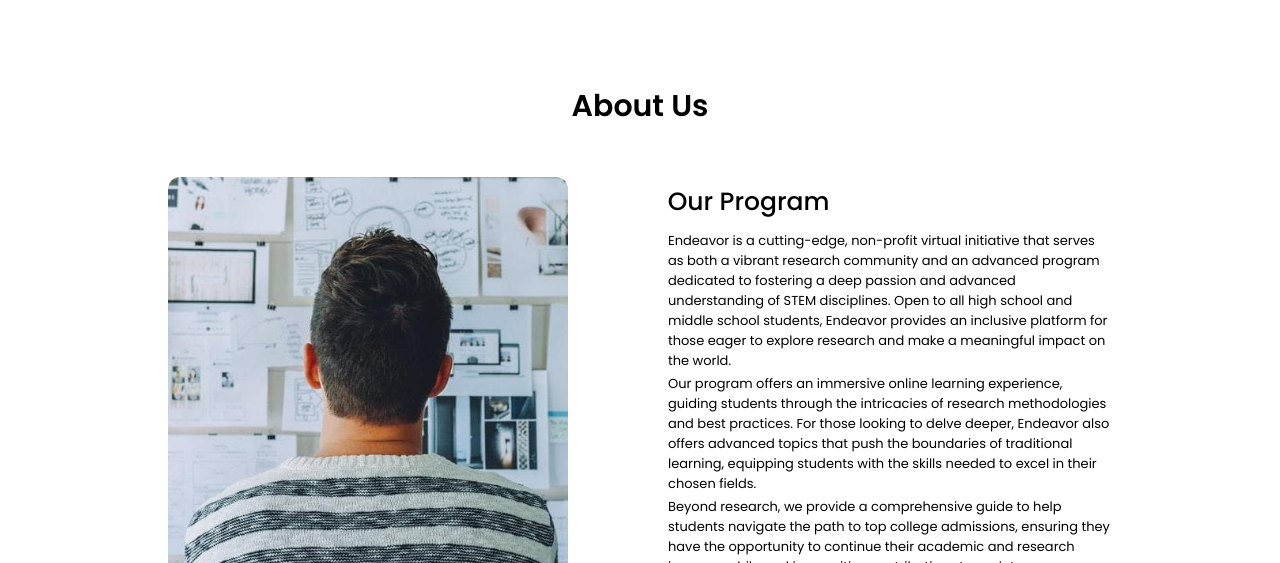
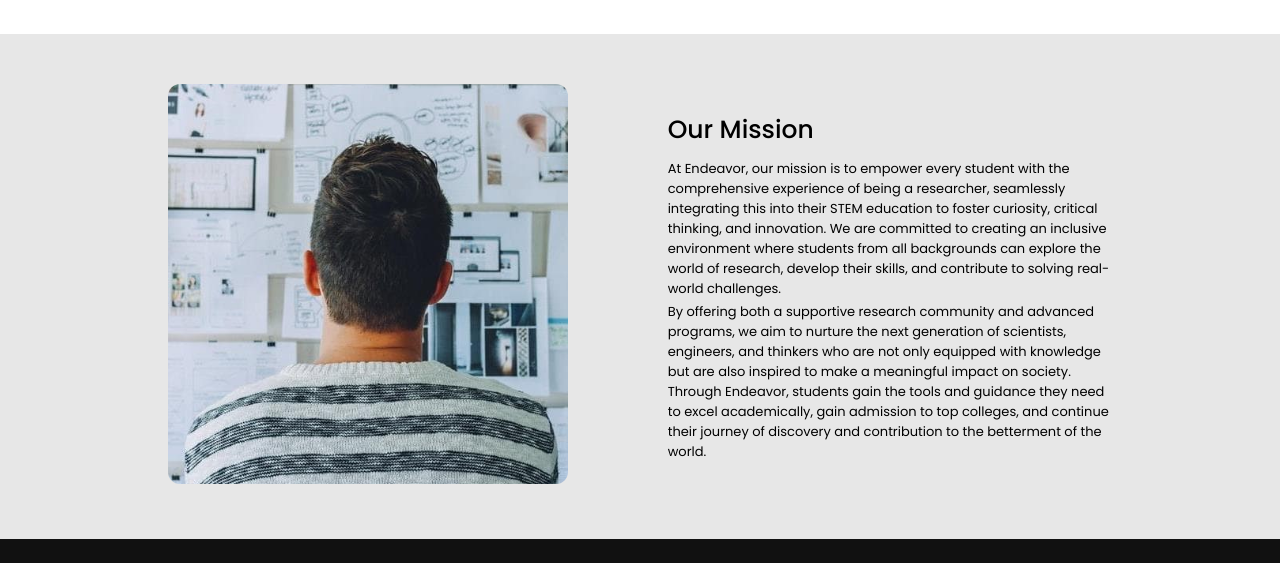
Before and after one commit to Endeavor-ed/Endeavor-ed.github.io, a plain HTML site: page index.html in a window 1280 px wide. Shown: the part 1584-2147 px from the top of the page. Drawn offline with Linux system fonts and the light colour scheme.

Commit message:
Update index.html

```diff
--- a/index.html
+++ b/index.html
@@ -113,7 +113,7 @@
 
 
     <!-- ****ABOUT US SECTION STRART**** -->
-    <section class="about" id="AboutUs">
+<!--     <section class="about" id="AboutUs">
         <div class="content-about">
             <div class="title-about" data-aos="fade-up" data-aos-duration="1500"><span>About Us</span></div>
             <div class="main-content-about">
@@ -130,7 +130,7 @@
                 </div>
             </div>
         </div>
-    </section>
+    </section> -->
     <!-- ****ABOUT US SECTION END*** -->
     <!-- OUR MASSION START -->
 
```
